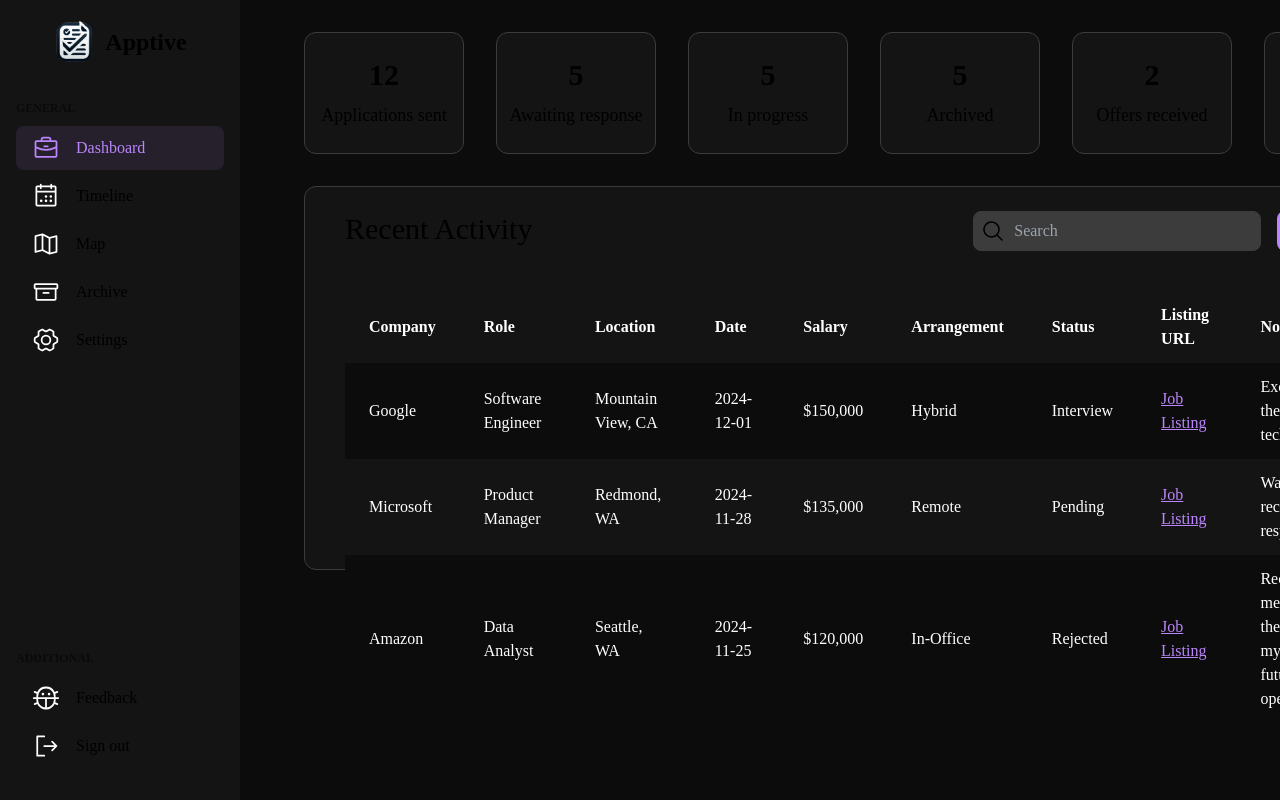
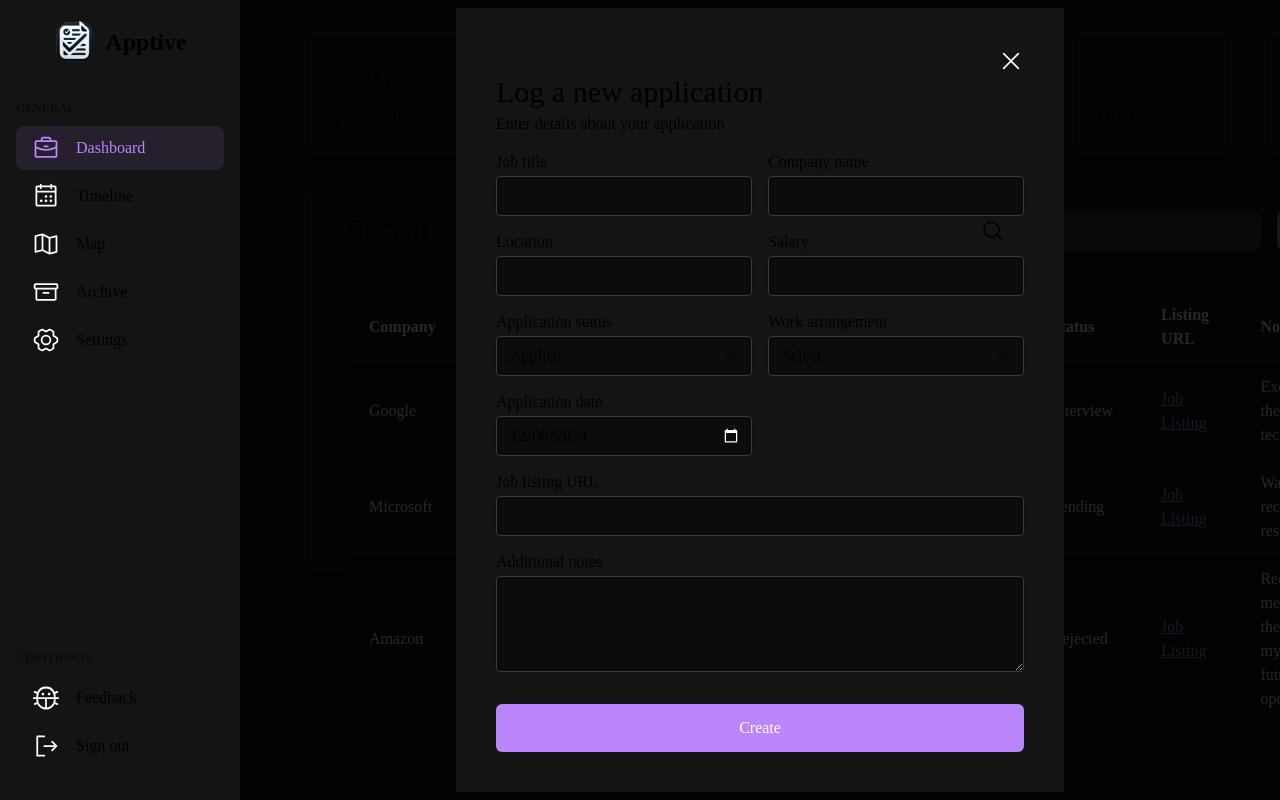
Before and after one commit to krishabbashyal/Apptive, a Next.js app in the folder client/: page /dashboard in a window 1280 px wide. Shown: the top 800 px of the page. Built offline with nearby package versions, Linux system fonts and the light colour scheme.

Commit message:
Created a new store and added functionaliy to open and close the modal

```diff
--- a/client/src/app/(main)/dashboard/page.tsx
+++ b/client/src/app/(main)/dashboard/page.tsx
@@ -8,7 +8,7 @@
   return (
     <div className="h-full w-full">
 
-        {/* <ApplicationForm /> */}
+        <ApplicationForm />
 
 
       <div className="mx-16">
--- a/client/src/components/Forms/ApplicationForm.tsx
+++ b/client/src/components/Forms/ApplicationForm.tsx
@@ -1,6 +1,6 @@
 "use client";
 
-import React from "react";
+import React, { useState } from "react";
 import { useForm } from "react-hook-form";
 import { zodResolver } from "@hookform/resolvers/zod";
 import { applicationSchema, ApplicationSchemaType } from "@/lib/schemas";
@@ -9,24 +9,26 @@
 import CustomInput from "../Inputs/CustomInput";
 import CustomDropdown from "../Inputs/CustomDropdown";
 import CustomDateInput from "../Inputs/CustomDateInput";
-import { useState } from "react";
+import useShowApplicationModal from "@/lib/store/modalStore";
 
 function ApplicationForm() {
   const {
     register,
     handleSubmit,
+    reset,
     formState: { errors, isSubmitting },
   } = useForm<ApplicationSchemaType>({
     resolver: zodResolver(applicationSchema),
   });
 
+  const { applicationModalShown, closeApplicationModal } =
+    useShowApplicationModal();
   const [isHovered, setIsHovered] = useState(false);
 
   const onSubmit = async (data: ApplicationSchemaType) => {
-    createApplication(data);
+    await createApplication(data);
   };
 
-  // TODO: Remove these classes once a custom input component is created for textarea
   const inputFieldClass =
     "h-10 w-full rounded border border-spacer bg-background pl-3 shadow placeholder:text-spacer focus:outline-none focus:ring-1 focus:ring-accent mt-0.5";
   const inputFieldErrorClass =
@@ -34,15 +36,40 @@
   const errorMessageClass = "text-danger text-sm mt-1";
 
   return (
-    <div className="absolute flex h-full w-[calc(100%-15rem)] items-center justify-center bg-black bg-opacity-85">
-      <div className="w-[38rem] bg-foreground">
+    applicationModalShown && (
+      <div
+      onClick={() => {
+        closeApplicationModal();
+        reset();
+      }}
+        className="absolute flex h-full w-[calc(100%-15rem)] items-center justify-center bg-black bg-opacity-85"
+      >
+        <div
+          onClick={(e) => e.stopPropagation()}
+          className="w-[38rem] bg-foreground"
+        >
           <form
             onSubmit={handleSubmit(onSubmit)}
             noValidate
             className="flex flex-col p-10"
           >
             <div className="flex justify-end">
-            <X className="cursor-pointer"  onMouseOver={() => setIsHovered(true)} onMouseOut={() => setIsHovered(false)} color={isHovered ? "#f25757" : "#FFFFFF"}  size={26} />
+              <button
+                type="button"
+                onClick={() => {
+                  closeApplicationModal();
+                  setIsHovered(false);
+                  reset()
+                }}
+              >
+                <X
+                  className="cursor-pointer"
+                  onMouseOver={() => setIsHovered(true)}
+                  onMouseOut={() => setIsHovered(false)}
+                  color={isHovered ? "#f25757" : "#FFFFFF"}
+                  size={26}
+                />
+              </button>
             </div>
             <h1 className="text-left text-2xl font-medium sm:text-3xl">
               Log a new application
@@ -63,7 +90,6 @@
                 register={register("company")}
                 error={errors.company}
               />
-
               <CustomInput
                 label="Location"
                 id="location"
@@ -90,7 +116,6 @@
                   { value: "Rejected" },
                 ]}
               />
-
               <CustomDropdown
                 label="Work arrangement"
                 id="workArrangement"
@@ -103,14 +128,12 @@
                   { value: "Unspecified" },
                 ]}
               />
-
               <CustomDateInput
                 label="Application date"
                 id="applicationDate"
                 register={register("date")}
                 error={errors.date}
               />
-
               <div className="col-span-2 flex flex-col">
                 <CustomInput
                   label="Job listing URL"
@@ -121,7 +144,9 @@
                 />
               </div>
               <div className="col-span-2 flex flex-col">
-              <label className="-mt-2.5" htmlFor="additionalNotes">Additional notes</label>
+                <label className="-mt-2.5" htmlFor="additionalNotes">
+                  Additional notes
+                </label>
                 <textarea
                   {...register("notes")}
                   className={
@@ -146,6 +171,7 @@
           </form>
         </div>
       </div>
+    )
   );
 }
 
--- a/client/src/components/UserInterface/RecentActivity.tsx
+++ b/client/src/components/UserInterface/RecentActivity.tsx
@@ -5,10 +5,13 @@
 import { Plus } from '@phosphor-icons/react'
 import ApplicationTable from './ApplicationTable'
 import CustomButton from './CustomButton'
+import useShowApplicationModal from '@/lib/store/modalStore'
 
 interface RecentActivityProps { }
 
 const RecentActivity = ({}: RecentActivityProps) => {
+  const { openApplicationModal } = useShowApplicationModal()
+
   return (
     <div className='bg-foreground rounded-xl border  border-spacer h-96'>
       <div className='py-6 mx-10'>
@@ -16,7 +19,7 @@
           <h1 className='text-3xl'>Recent Activity</h1>
           <div className='flex flex-row gap-x-4'>
             <SearchBar />
-            <CustomButton label='Create' icon={Plus} />
+            <CustomButton onClick={openApplicationModal} label='Create' icon={Plus} />
           </div>
         </div>
       <div className='mt-10'>
--- /dev/null
+++ b/client/src/lib/store/modalStore.tsx
@@ -0,0 +1,18 @@
+import { create } from "zustand";
+
+type State = {
+  applicationModalShown: boolean;
+}
+
+type Action = {
+  openApplicationModal: () => void;
+  closeApplicationModal: () => void;
+}
+
+const useShowApplicationModal = create<State & Action>((set) => ({
+  applicationModalShown: true,
+  openApplicationModal: () => set({ applicationModalShown: true }),
+  closeApplicationModal: () => set({ applicationModalShown: false }),
+}))
+
+export default useShowApplicationModal
```
Lines whose indentation alone changed are shown as unchanged.
